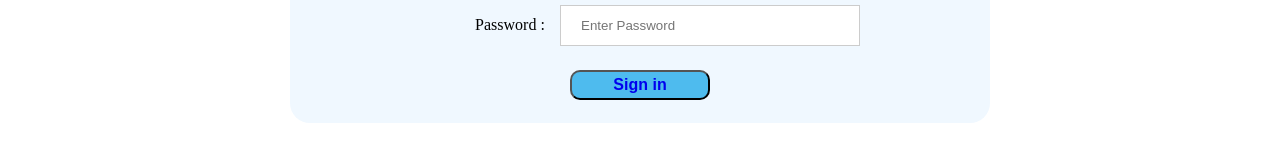
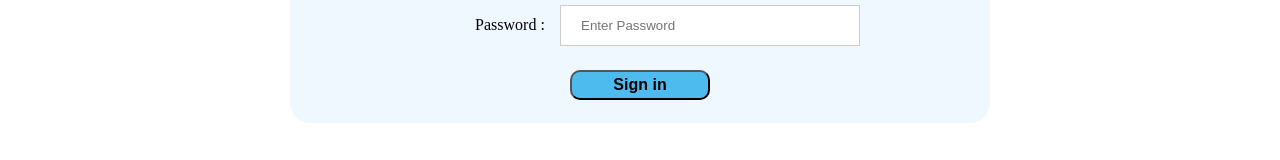
Before and after one commit to JenilaS599/Employee-survey, a React (Create React App) app: page /signin in a window 1280 px wide. Shown: the part 299-459 px from the top of the page. Built offline with nearby package versions, Linux system fonts and the light colour scheme.

Commit message:
Update signin.js

```diff
--- a/src/pages/signin.js
+++ b/src/pages/signin.js
@@ -44,9 +44,10 @@ class Signin extends Component{
             placeholder="Enter Password"
             onChange={this.handlechangeall}/>
           </ul>
-           <button type="submit" value="Register" id="button">
-                 <Link  class="signin-btn" to="/employees/">Sign in</Link>
-           </button>
+                 <Link  class="signin-btn" to="/employees/">
+                 <button type="submit" value="Register" id="button">
+                   Sign in</button></Link>
+
        <br/><br/>
           </form>
          </div>
```
